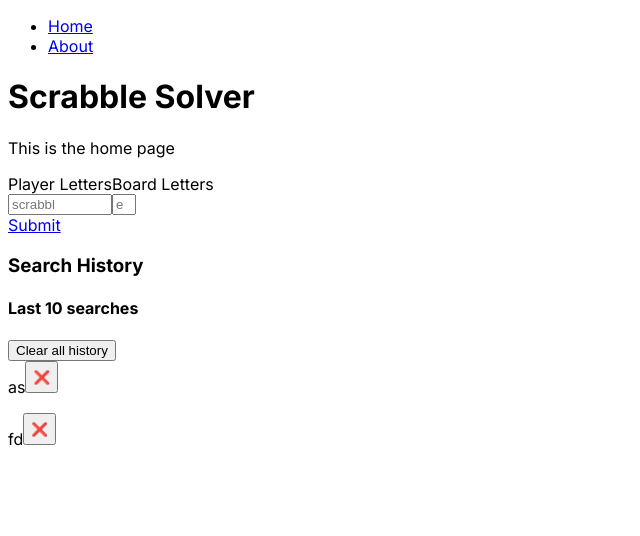
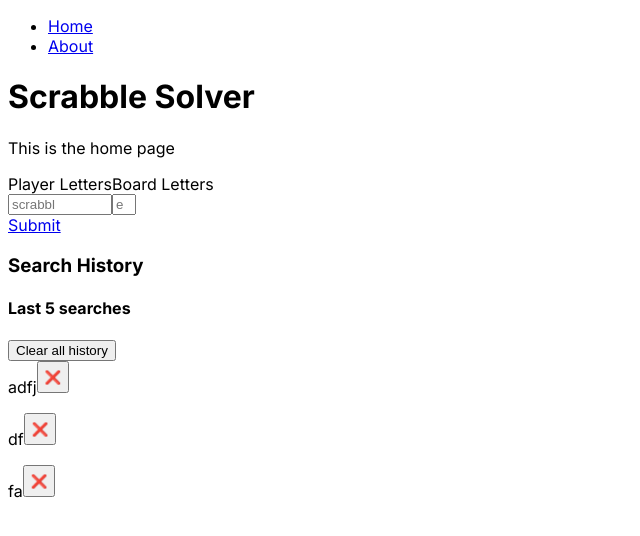
Before and after one commit to amiaoh/scrabble-app, a Next.js app: page / in a window 1280 px wide. Shown: the top 536 px of the page, without its empty margins (0-640 px from the left). Built offline with nearby package versions, Linux system fonts and the light colour scheme.

Commit message:
add and delete search history

```diff
--- /dev/null
+++ b/app/addQuery.js
@@ -0,0 +1,8 @@
+"use server";
+
+import { getSearchHistory } from "./getSearchHistory";
+import { writeQueries } from "./writeQueries";
+export async function addQuery(newQuery) {
+  const queryHistory = await getSearchHistory();
+  writeQueries([...queryHistory, newQuery]);
+}
--- /dev/null
+++ b/app/data/searchHistory.json
@@ -0,0 +1,5 @@
+[
+  "adfj",
+  "df",
+  "fa"
+]
--- /dev/null
+++ b/app/deleteAllQueries.js
@@ -0,0 +1,7 @@
+"use server";
+
+import { writeQueries } from "./writeQueries";
+
+export async function deleteAllQueries() {
+  await writeQueries([]);
+}
--- /dev/null
+++ b/app/deleteQuery.js
@@ -0,0 +1,10 @@
+"use server";
+
+import { getSearchHistory } from "./getSearchHistory";
+import { writeQueries } from "./writeQueries";
+
+export async function deleteQuery(queryToBeDeleted) {
+  const queries = await getSearchHistory();
+  const newQueries = queries.filter((query) => query !== queryToBeDeleted);
+  await writeQueries(newQueries);
+}
--- /dev/null
+++ b/app/getSearchHistory.js
@@ -0,0 +1,15 @@
+"use server";
+
+import path from "path";
+import fs from "fs";
+
+export async function getSearchHistory() {
+  const filePath = path.join(
+    process.cwd(),
+    "app",
+    "data",
+    "searchHistory.json"
+  );
+  const fileContents = fs.readFileSync(filePath, "utf8");
+  return JSON.parse(fileContents);
+}
--- a/app/layout.jsx
+++ b/app/layout.jsx
@@ -15,7 +15,6 @@ export default function RootLayout({ children }) {
       <body className={inter.className}>
         <NavigationBar />
         {children}
-        <SearchHistory />
       </body>
     </html>
   );
--- a/app/page.jsx
+++ b/app/page.jsx
@@ -2,6 +2,8 @@
 import { AllLetterInputs } from "@/components/AllLetterInputs";
 import { useState } from "react";
 import Link from "next/link";
+import { SearchHistory } from "@/components/SearchHistory";
+import { addQuery } from "./addQuery";
 
 // import "tailwindcss/tailwind.css";
 
@@ -16,9 +18,15 @@ export default function Home() {
         value={letters}
         onChange={(newInput) => setLetters(newInput)}
       />
-      <Link className="material-icons" href={`/${joinedLetters}`}>
+      <Link
+        onClick={async () => {
+          await addQuery(joinedLetters);
+        }}
+        href={`/${joinedLetters}`}
+      >
         Submit
       </Link>
+      <SearchHistory />
     </div>
   );
 }
--- /dev/null
+++ b/app/writeQueries.js
@@ -0,0 +1,14 @@
+"use server";
+
+import path from "path";
+import fs from "fs";
+
+export async function writeQueries(queries) {
+  const filePath = path.join(
+    process.cwd(),
+    "app",
+    "data",
+    "searchHistory.json"
+  );
+  fs.writeFileSync(filePath, JSON.stringify(queries, null, 2), "utf8");
+}
--- a/components/SearchHistory.jsx
+++ b/components/SearchHistory.jsx
@@ -1,43 +1,48 @@
 "use client";
 import { useEffect, useState } from "react";
-import { usePathname } from "next/navigation";
+import { getSearchHistory } from "@/app/getSearchHistory";
+import { deleteQuery } from "@/app/deleteQuery";
+import { deleteAllQueries } from "@/app/deleteAllQueries";
 
 export function SearchHistory() {
-  const [allQueries, setAllQueries] = useState(["as", "fd"]);
-  const currentURL = usePathname();
+  const [allQueries, setAllQueries] = useState([]);
 
   useEffect(() => {
-    const newQueries = [...allQueries, currentURL.substring(1)].slice(-10);
-    setAllQueries(
-      newQueries.filter((query) => query.length > 0 && query !== "about")
-    );
-  }, [currentURL]);
-
-  if (currentURL === "/about") {
-    return <></>;
-  }
+    const getSearchHistoryFromBackendAndSetState = async () => {
+      const searchHistory = await getSearchHistory();
+      setAllQueries(searchHistory);
+      console.log("fetched queries");
+    };
+    console.log("running useeffect");
+    getSearchHistoryFromBackendAndSetState();
+  }, []);
 
   return (
     <div>
       <h3>Search History</h3>
-      <h4>Last 10 searches</h4>
+      <h4>Last 5 searches</h4>
       <button
-        onClick={() => {
-          setAllQueries([]);
+        onClick={async () => {
+          deleteAllQueries();
+          const updatedQueries = await getSearchHistory();
+          setAllQueries(updatedQueries);
         }}
       >
         Clear all history
       </button>
-      {allQueries.map((query, index) => {
+
+      {allQueries === undefined ? (
+        <></>
+      ) : (
+        allQueries.map((query, index) => {
           return (
             <div key={index} style={{ display: "flex" }}>
               <p>{query}</p>
               <button
-              onClick={() => {
-                setAllQueries([
-                  ...allQueries.slice(0, index),
-                  ...allQueries.slice(index + 1),
-                ]);
+                onClick={async () => {
+                  await deleteQuery(query);
+                  const updatedQueries = await getSearchHistory();
+                  setAllQueries(updatedQueries);
                 }}
                 style={{ height: "2rem" }}
               >
@@ -45,7 +50,8 @@ export function SearchHistory() {
               </button>
             </div>
           );
-      })}
+        })
+      )}
     </div>
   );
 }
```
Also changed, not shown: app/[word]/page.jsx (+13 -4 lines), app/getAnagrams.js (renamed from app/actions.js). Lines whose indentation alone changed are shown as unchanged.
